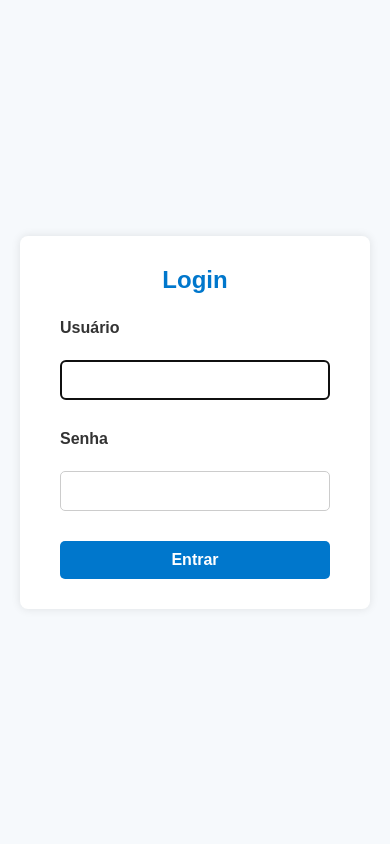
After one commit to grupo-k/odontoagil, a Django app: page /login/login/ in a window 390 px wide. The commit adds this page. Run offline with Django 5.2, Linux system fonts and the light colour scheme.

Commit message:
Mudei a cor dos botoes

```diff
--- a/odontoagil/static/css/base.css
+++ b/odontoagil/static/css/base.css
@@ -1,12 +1,10 @@
-@import url('https://fonts.googleapis.com/css2?family=Barlow+Semi+Condensed:ital,wght@0,100;0,200;0,300;0,400;0,500;0,600;0,700;0,800;0,900;1,100;1,200;1,300;1,400;1,500;1,600;1,700;1,800;1,900&family=Barlow:ital,wght@0,100;0,200;0,300;0,400;0,500;0,600;0,700;0,800;0,900;1,100;1,200;1,300;1,400;1,500;1,600;1,700;1,800;1,900&display=swap');
-
+/* Variáveis de cores globais */
 :root {
-    --primary-color: #002B3C;
-    --secondary-color: #009AA5;
-    --background-color: #f2f2f5;
-    --text-color: #000E13;
+    --primary-color: #0077cc;   /* Azul principal */
+    --secondary-color: #0099ff; /* Azul secundário para botões */
 }
 
+/* Reset e base */
 * {
     margin: 0;
     padding: 0;
@@ -14,58 +12,148 @@
 }
 
 body {
-    font-family: 'Barlow', sans-serif;
-    background-color: var(--background-color);
-    color: var(--text-color);
-    max-width: 100dvw;
-    min-height: 100dvh;
+    font-family: Arial, sans-serif;
+    font-size: 16px;
+    background-color: #f6f9fc;
+    color: #333;
+    min-height: 100vh;
 }
 
-.cabecalho {
+/* Cabeçalho */
+header.cabecalho {
     background-color: var(--primary-color);
-    width: 100%;
-    padding: 2% 10%;
+    padding: 10px 20px;
     display: flex;
+    align-items: center;
+    justify-content: space-between;
+    color: white;
 }
 
-.img-logotipo {
-    width: 12%;
+.img-logotipo img {
+    max-height: 60px;
 }
 
-.barra-navegacao {
-    margin: 0 2%;
-    width: 60%;
+/* Navegação */
+.barra-navegacao ul {
+    list-style: none;
     display: flex;
-    font-size: 1.2em;
+    gap: 20px;
 }
 
-.barra-navegacao ul {
-    width: 100%;
-    display: flex;
-    justify-content: space-between;
-    list-style: none;
-}
-
-.barra-navegacao ul li {
+.barra-navegacao li {
     display: flex;
     align-items: center;
 }
 
-.barra-navegacao ul li a {
-    padding-left: .3em;
-    text-decoration: none;
-    color: #f2f2f5;
+.barra-navegacao li img {
+    width: 20px;
+    height: 20px;
+    margin-right: 5px;
 }
 
-.principal {
-    display: flex;
-    justify-content: center;
+.barra-navegacao a {
+    color: white;
+    text-decoration: none;
+    font-weight: bold;
+}
+
+.barra-navegacao a:hover {
+    text-decoration: underline;
+}
+
+/* Conteúdo principal */
+main.principal {
+    padding: 30px;
 }
 
 .conteudo {
-    border-radius: 0.8em;
-    width: 80dvw;
-    margin: 2%;
-    padding: 2% 3%;
     background-color: white;
+    border-radius: 8px;
+    padding: 20px;
+    box-shadow: 0 0 10px rgba(0,0,0,0.05);
 }
+
+/* Formulários */
+form {
+    display: flex;
+    flex-direction: column;
+    gap: 15px;
+}
+
+form label {
+    font-weight: bold;
+}
+
+form input, form select, form textarea {
+    padding: 10px;
+    border: 1px solid #ccc;
+    border-radius: 5px;
+    font-size: 1rem;
+}
+
+form button {
+    padding: 10px 15px;
+    background-color: var(--primary-color);
+    color: white;
+    border: none;
+    border-radius: 5px;
+    cursor: pointer;
+    font-weight: bold;
+}
+
+form button:hover {
+    background-color: #005fa3;
+}
+
+/* Mensagens */
+.alert {
+    padding: 10px;
+    border-radius: 5px;
+    margin-bottom: 15px;
+}
+
+.alert-success {
+    background-color: #d4edda;
+    color: #155724;
+}
+
+.alert-error {
+    background-color: #f8d7da;
+    color: #721c24;
+}
+
+/* Botão logout/login */
+.logout-container form,
+.logout-container a.btn-login {
+    display: inline-block;
+}
+
+.btn-logout, .btn-login {
+    background-color: #ff4b5c;
+    color: white;
+    border: none;
+    padding: 8px 15px;
+    border-radius: 5px;
+    font-weight: bold;
+    cursor: pointer;
+    text-decoration: none;
+    font-size: 0.9rem;
+    transition: background-color 0.3s ease;
+}
+
+.btn-logout:hover, .btn-login:hover {
+    background-color: #c0392b;
+}
+
+/* Responsivo */
+@media (max-width: 768px) {
+    .barra-navegacao ul {
+        flex-direction: column;
+        gap: 10px;
+    }
+
+    header.cabecalho {
+        flex-direction: column;
+        align-items: flex-start;
+    }
+}
--- a/odontoagil/templates/index.html
+++ b/odontoagil/templates/index.html
@@ -1,5 +1,6 @@
 {% extends 'base.html' %}
 
 {% block content %}
-    <h1>Bem-vindo ao Sistema OdontoÁgil</h1>
+    <h1>Bem-vindo ao OdontoÁgil</h1>
+    <p>Escolha uma das opções no menu para começar.</p>
 {% endblock %}
--- /dev/null
+++ b/odontoagil/templates/login.html
@@ -0,0 +1,101 @@
+{% load static %}
+<!DOCTYPE html>
+<html lang="pt-br">
+<head>
+    <meta charset="UTF-8" />
+    <meta name="viewport" content="width=device-width, initial-scale=1" />
+    <title>Login - OdontoÁgil</title>
+    <link rel="stylesheet" href="{% static 'css/base.css' %}">
+    <style>
+        /* Centraliza tudo na tela */
+        body, html {
+            height: 100%;
+            margin: 0;
+            font-family: Arial, sans-serif;
+            background-color: #f6f9fc;
+            display: flex;
+            justify-content: center;
+            align-items: center;
+        }
+
+        .login-container {
+            background: white;
+            padding: 30px 40px;
+            border-radius: 8px;
+            box-shadow: 0 0 10px rgba(0,0,0,0.1);
+            width: 350px;
+        }
+
+        h2 {
+            text-align: center;
+            margin-bottom: 25px;
+            color: #0077cc;
+        }
+
+        form label {
+            font-weight: bold;
+            display: block;
+            margin-bottom: 8px;
+        }
+
+        form input {
+            width: 100%;
+            padding: 10px;
+            margin-bottom: 15px;
+            border: 1px solid #ccc;
+            border-radius: 5px;
+            font-size: 1rem;
+        }
+
+        form button {
+            width: 100%;
+            padding: 10px;
+            background-color: #0077cc;
+            border: none;
+            color: white;
+            font-weight: bold;
+            border-radius: 5px;
+            cursor: pointer;
+            font-size: 1rem;
+            transition: background-color 0.3s ease;
+        }
+
+        form button:hover {
+            background-color: #005fa3;
+        }
+
+        .errorlist {
+            color: #d9534f;
+            margin-bottom: 10px;
+            list-style-type: none;
+            padding-left: 0;
+        }
+    </style>
+</head>
+<body>
+
+    <div class="login-container">
+        <h2>Login</h2>
+        <form method="post" action="{% url 'login' %}">
+            {% csrf_token %}
+
+            {% if form.non_field_errors %}
+                <ul class="errorlist">
+                    {% for error in form.non_field_errors %}
+                        <li>{{ error }}</li>
+                    {% endfor %}
+                </ul>
+            {% endif %}
+
+            <label for="id_username">Usuário</label>
+            {{ form.username }}
+
+            <label for="id_password">Senha</label>
+            {{ form.password }}
+
+            <button type="submit">Entrar</button>
+        </form>
+    </div>
+
+</body>
+</html>
--- a/odontoagil/urls.py
+++ b/odontoagil/urls.py
@@ -1,10 +1,12 @@
 from django.contrib import admin
 from django.urls import path
 from odontoagil import views
+from django.contrib.auth import views as auth_views
 
 urlpatterns = [
-    path('admin/', admin.site.urls),
     path('', views.index, name='index'),
+    path('login/login/', auth_views.LoginView.as_view(template_name='login.html'), name='login'),
+    path('login/logout/', auth_views.LogoutView.as_view(next_page='login'), name='logout'),
 
     # Pacientes
     path('pacientes/', views.listar_paciente, name='listar_paciente'),
```
Also changed, not shown: odontoagil/settings.py (+9 -0 lines), odontoagil/templates/base.html (+12 -1 lines), odontoagil/views.py (+63 -20 lines), db.sqlite3.
